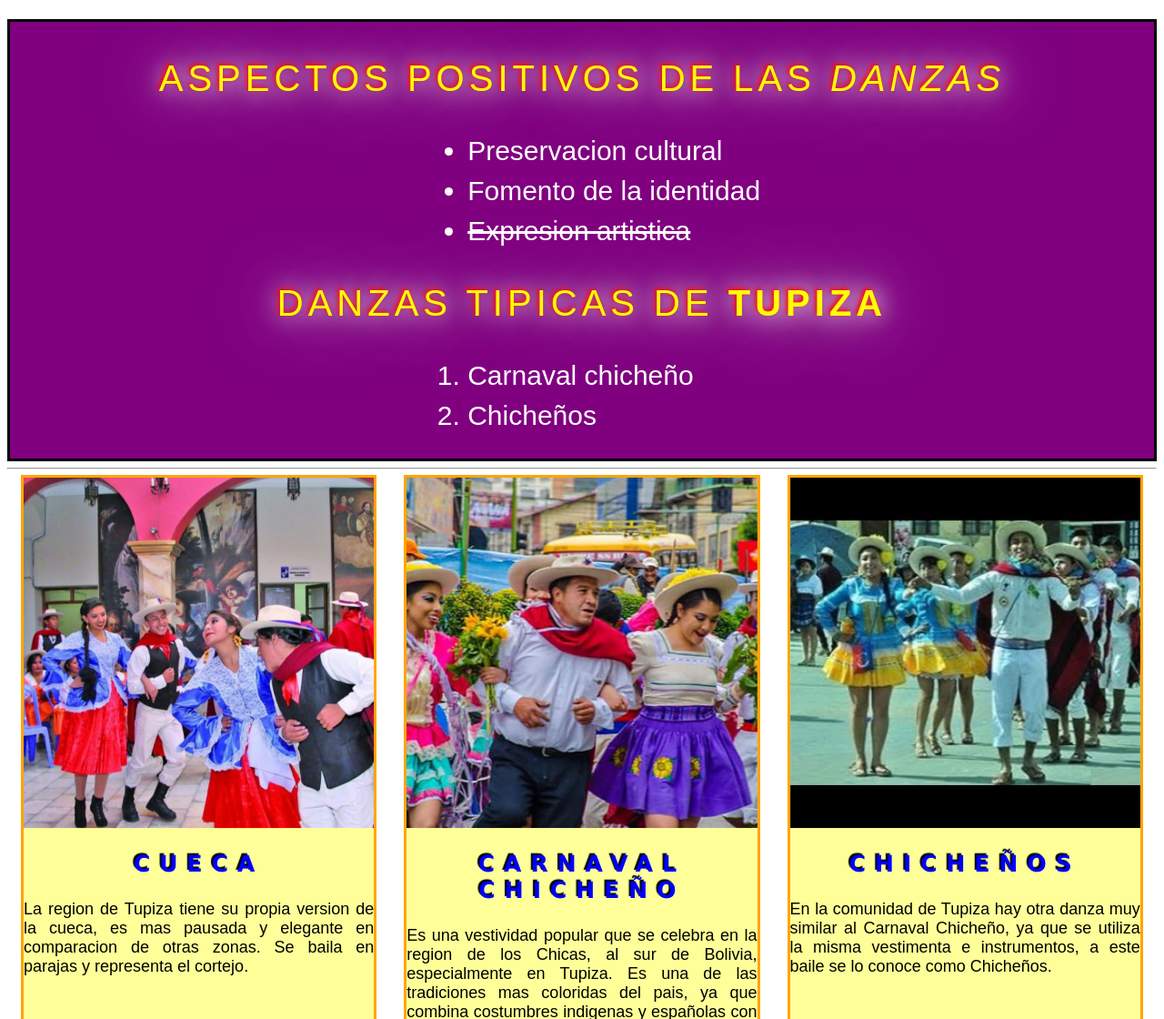
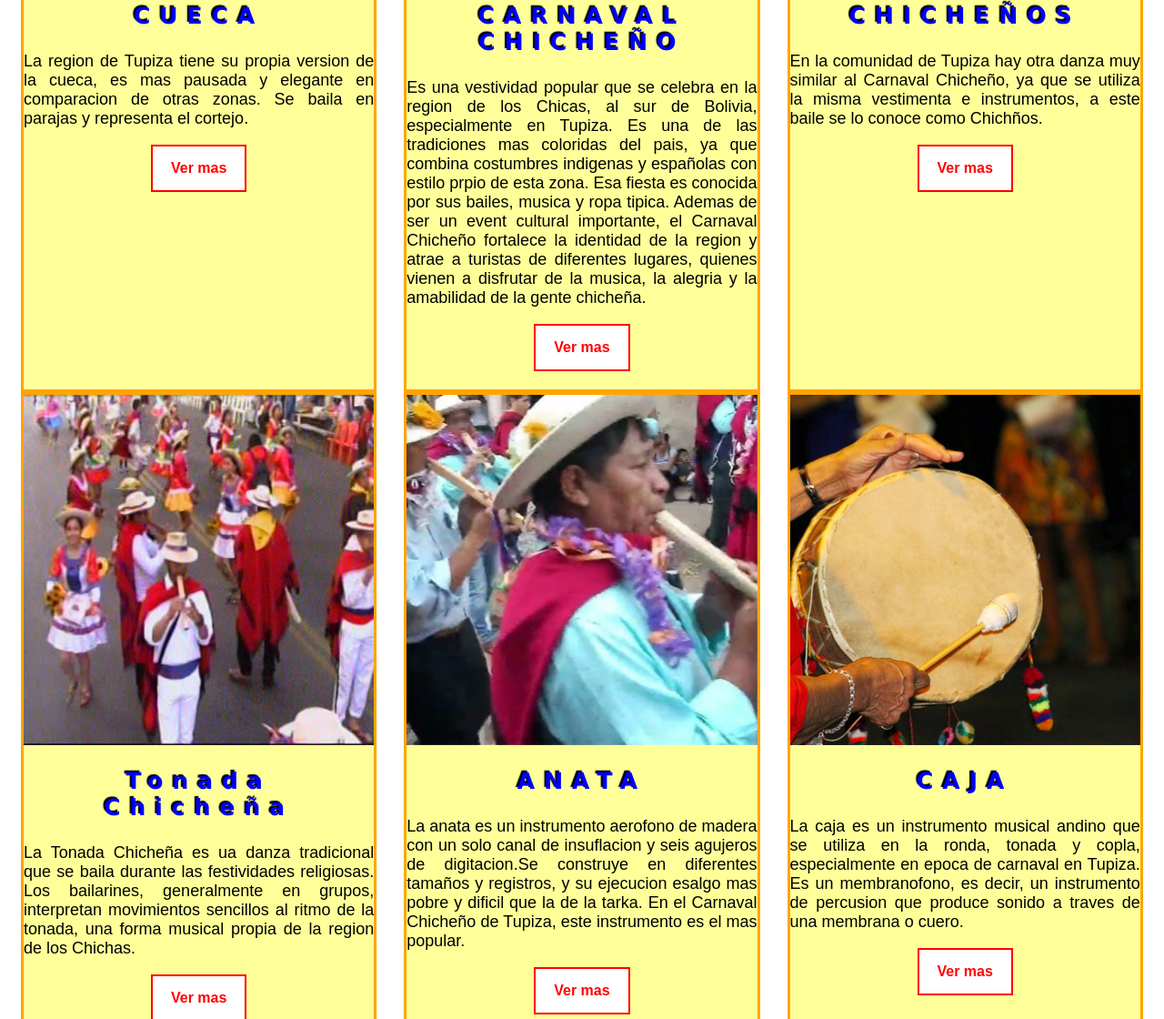
Before and after one commit to danzastipicasdetupiza/web, a plain HTML site: page index.html in a window 1280 px wide. Shown: the part 1680-2800 px from the top of the page at 91% size. Drawn offline with Linux system fonts and the light colour scheme.

Commit message:
Add files via upload

```diff
--- a/index.html
+++ b/index.html
@@ -21,7 +21,7 @@
 	</header>
 	<main>
 		<section id="inicio" >
-			<img src="imagenes/hola1.jpg" >
+			<img src="imagenes/danzas.jpg" >
 			<div class="bloque-inicio">
 				<h1>Bienvenidos a mi App de Danzas</h1>
 			<p>Te ofrece una variedad de danzas, ayudando a la comunidad a conocer mas acerca de nuestras culturas y tradiciones.</p>
@@ -73,7 +73,7 @@
 							<div class="bloque-contenido-servicio">
 								<h3>CUECA</h3>
 								<p>La region de Tupiza tiene su propia version de la cueca, es mas pausada y elegante en comparacion de otras zonas. Se baila en parajas y representa el cortejo.</p>
-
+								<a href="#" class="boton boton-blanco">Ver mas</a>
 							</div>
 						</div>
 					</div>
@@ -86,7 +86,7 @@
 								<h3>CARNAVAL CHICHEÑO</h3>
 								<p>Es una vestividad popular que se celebra en la region de los Chicas, al sur de Bolivia, especialmente en Tupiza. Es una de las tradiciones mas coloridas del pais, ya que combina costumbres indigenas y españolas con estilo prpio de esta zona. Esa fiesta es conocida por sus bailes, musica y ropa tipica.
 								Ademas de ser un event cultural importante, el Carnaval Chicheño fortalece la identidad de la region y atrae a turistas de diferentes lugares, quienes vienen a disfrutar de la musica, la alegria y la amabilidad de la gente chicheña. </p>
-
+								<a href="#" class="boton boton-blanco">Ver mas</a>
 							</div>
 						</div>
 					</div>
@@ -97,8 +97,8 @@
 							</div>
 							<div class="bloque-contenido-servicio">
 								<h3>CHICHEÑOS</h3>
-								<p>En la comunidad de Tupiza hay otra danza muy similar al Carnaval Chicheño, ya que se utiliza la misma vestimenta e instrumentos, a este baile se lo conoce como Chicheños.</p>
-
+								<p>En la comunidad de Tupiza hay otra danza muy similar al Carnaval Chicheño, ya que se utiliza la misma vestimenta e instrumentos, a este baile se lo conoce como Chichños.</p>
+								<a href="#" class="boton boton-blanco">Ver mas</a>
 							</div>
 						</div>
 					</div>
@@ -114,7 +114,7 @@
 							<div class="bloque-contenido-servicio">
 								<h3>Tonada Chicheña</h3>
 								<p>La Tonada Chicheña es ua danza tradicional que se baila durante las festividades religiosas. Los bailarines, generalmente en grupos, interpretan movimientos sencillos al ritmo de la tonada, una forma musical propia de la region de los Chichas.</p>
-
+								<a href="#" class="boton boton-blanco">Ver mas</a>
 							</div>
 						</div>
 					</div>
@@ -127,7 +127,7 @@
 								<h3>ANATA</h3>
 								<p>La anata es un instrumento aerofono de madera con un solo canal de insuflacion y seis agujeros de digitacion.Se construye en diferentes tamaños y registros, y su ejecucion esalgo mas pobre y dificil que la de la tarka.
 								En el Carnaval Chicheño de Tupiza, este instrumento es el mas popular.</p>
-
+								<a href="#" class="boton boton-blanco">Ver mas</a>
 							</div>
 						</div>
 					</div>
@@ -139,7 +139,7 @@
 							<div class="bloque-contenido-servicio">
 								<h3>CAJA</h3>
 								<p>La caja es un instrumento musical andino que se utiliza en la ronda, tonada y copla, especialmente en epoca de carnaval en Tupiza. Es un membranofono, es decir, un instrumento de percusion que produce sonido a traves de una membrana o cuero.</p>
-
+								<a href="#" class="boton boton-blanco">Ver mas</a>
 							</div>
 						</div>
 					</div>
@@ -196,8 +196,8 @@
 
 
 
-	<!-<script src="js/icono.js"></script>
-
+	<!--<script src="js/icono.js"></script>
+	<script src="js/teclado.js"></script> -->
 
 
 </body>
```
